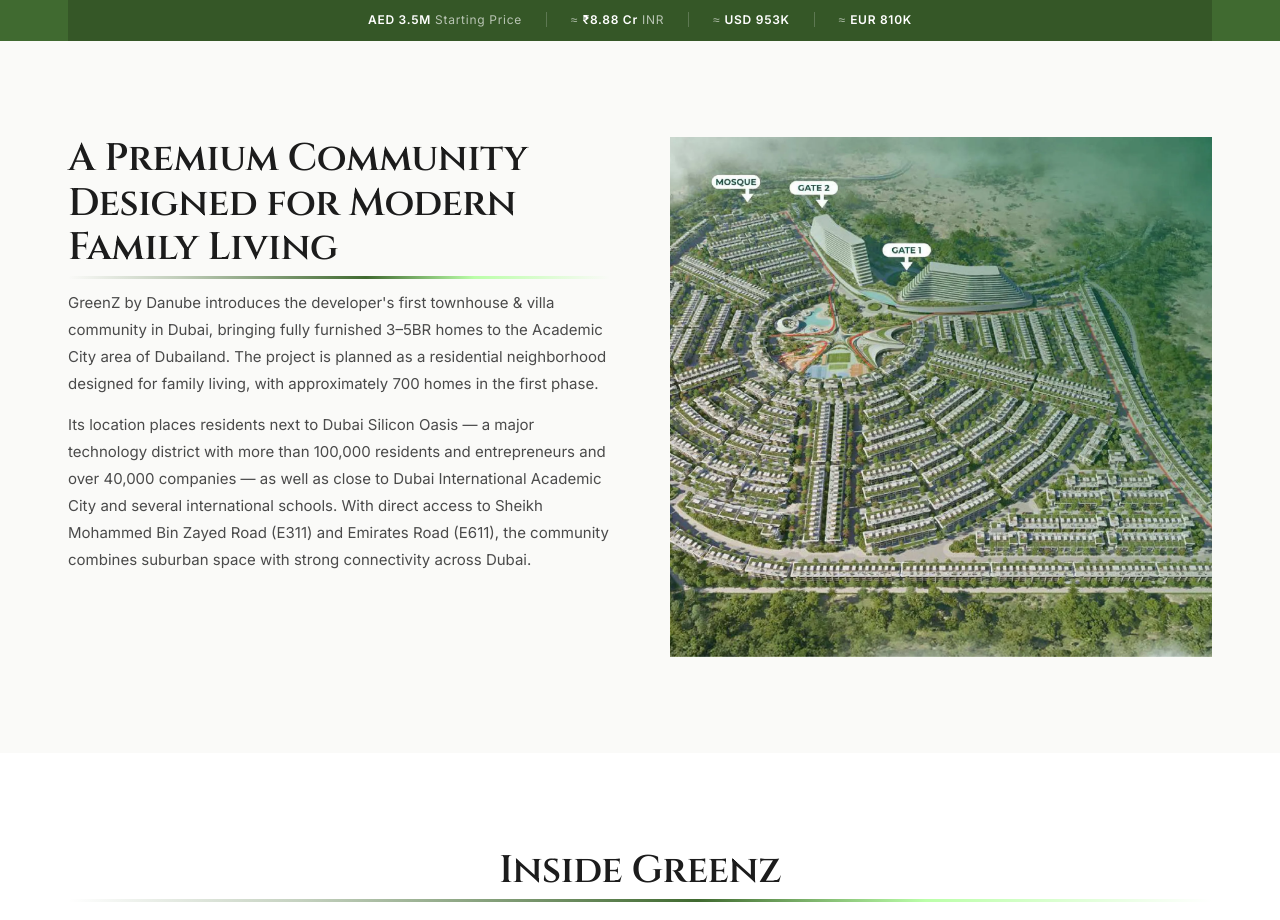
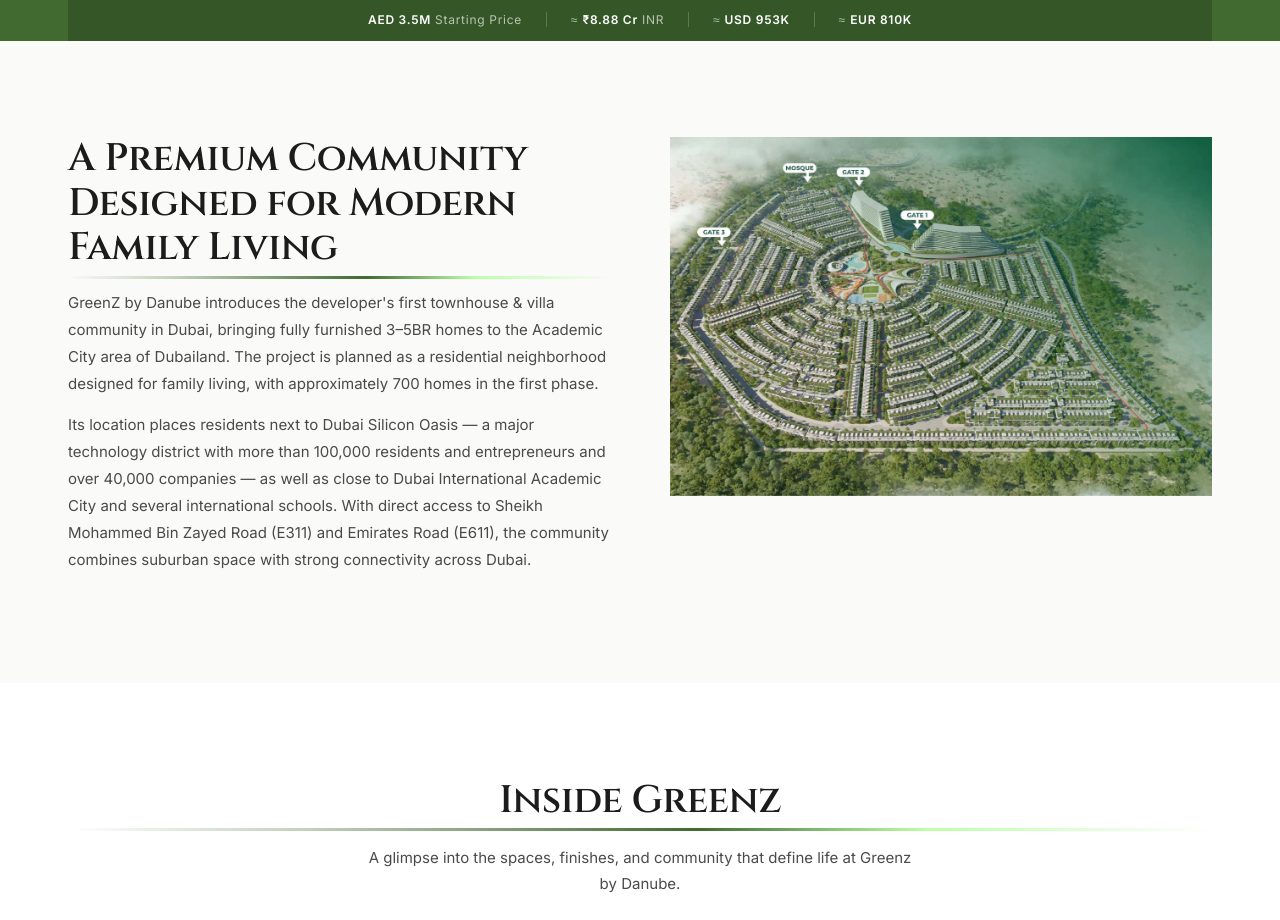
Before and after one commit to mukulvrm733/Dubai, a React (Vite) app: page / in a window 1280 px wide. Shown: the part 1100-2020 px from the top of the page. Built offline with nearby package versions, Linux system fonts and the light colour scheme.

Commit message:
Change image height to auto in overview-single-img

```diff
--- a/src/App.css
+++ b/src/App.css
@@ -271,7 +271,7 @@
 .overview-text .section-title { margin-bottom: 18px; }
 .overview-text p { font-size: 15px; color: var(--text-mid); line-height: 1.8; margin-bottom: 14px; }
 .overview-single-img img {
-  width: 100%; height: 520px; object-fit: cover; display: block;
+  width: 100%; height: auto; object-fit: contain; display: block;
 }
 
 /* Overview Slider */
```
